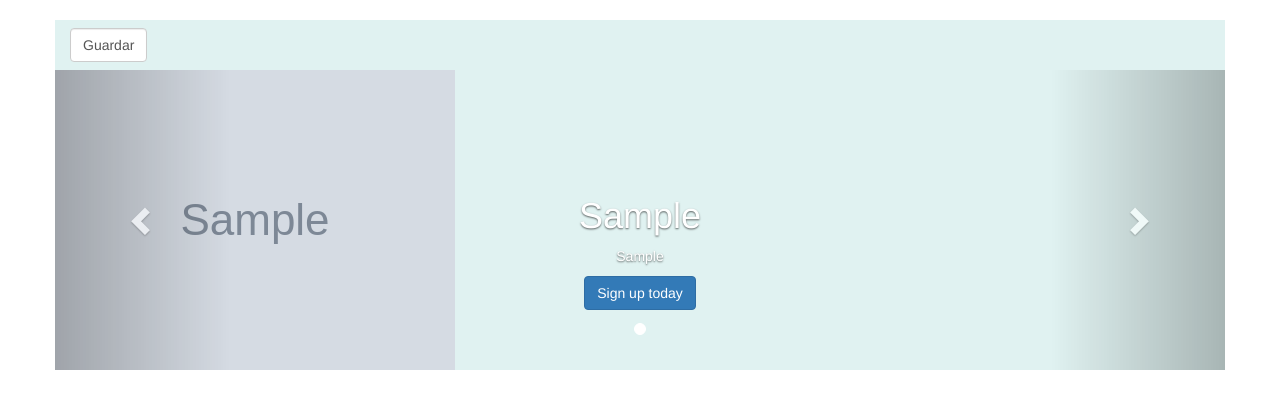
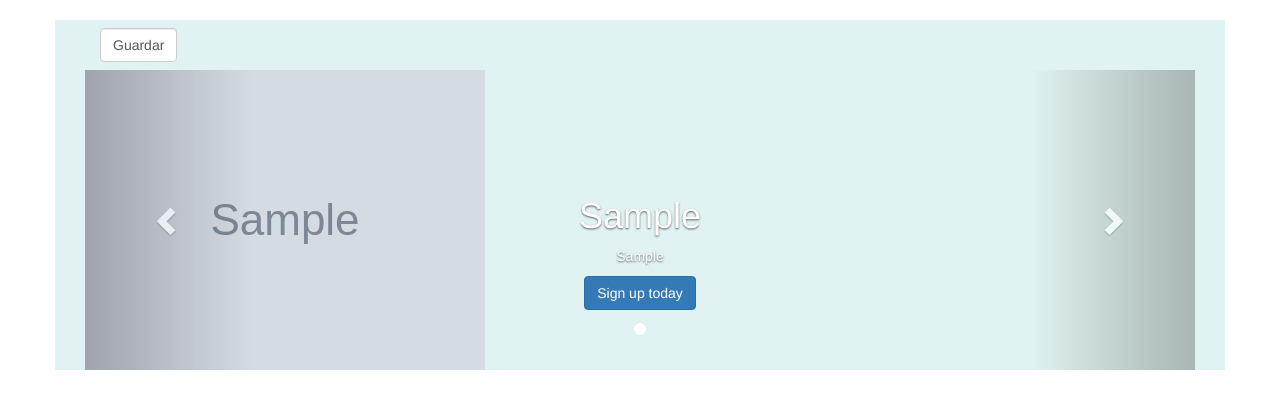
Before and after one commit to david97ly/glass1.1, a Django app: template glass/templates/cofiguraciones.html in a window 1280 px wide. Shown: the part 54-463 px from the top of the page. Run offline with Django 3.2, Linux system fonts and the light colour scheme; tables that the repository leaves empty hold one stand-in row (values such as "Sample post"); the template is opened without the code that fills it: values that come from a table or form of the project are taken from there, most other values are stand-ins (such as "Sample title", 1, 10 or a date in 2020); grey boxes marked "Sample" are stand-in pictures; parts of the project's set-up code (start-up, migrations or seed data) failed here and were passed over; some libraries are stand-ins or nearby versions.

Commit message:
aplicando toda la columna

```diff
--- a/glass/templates/cofiguraciones.html
+++ b/glass/templates/cofiguraciones.html
@@ -52,7 +52,7 @@
      <div class="container" id="contenedor">
 
 
-           <div class="row">
+           <div class="col-lg-12 col-md-12 col-sm-12 col-xs-12">
            <div class="tab-pane fade in active" id="slide">
              <div class="row">
               <div class="col-xs-12 col-sm-12 col-dm-12 col-lg-12 ">
```
